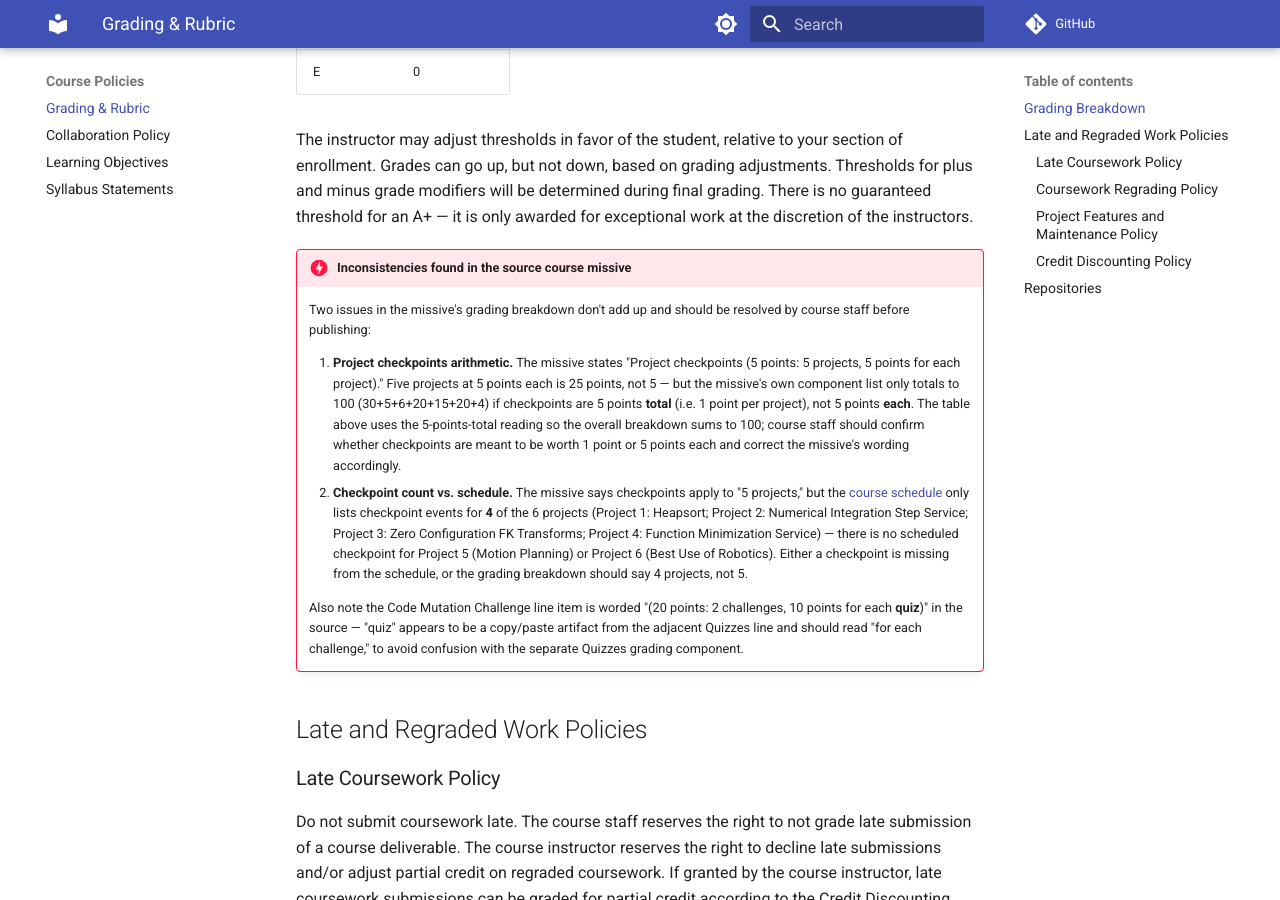
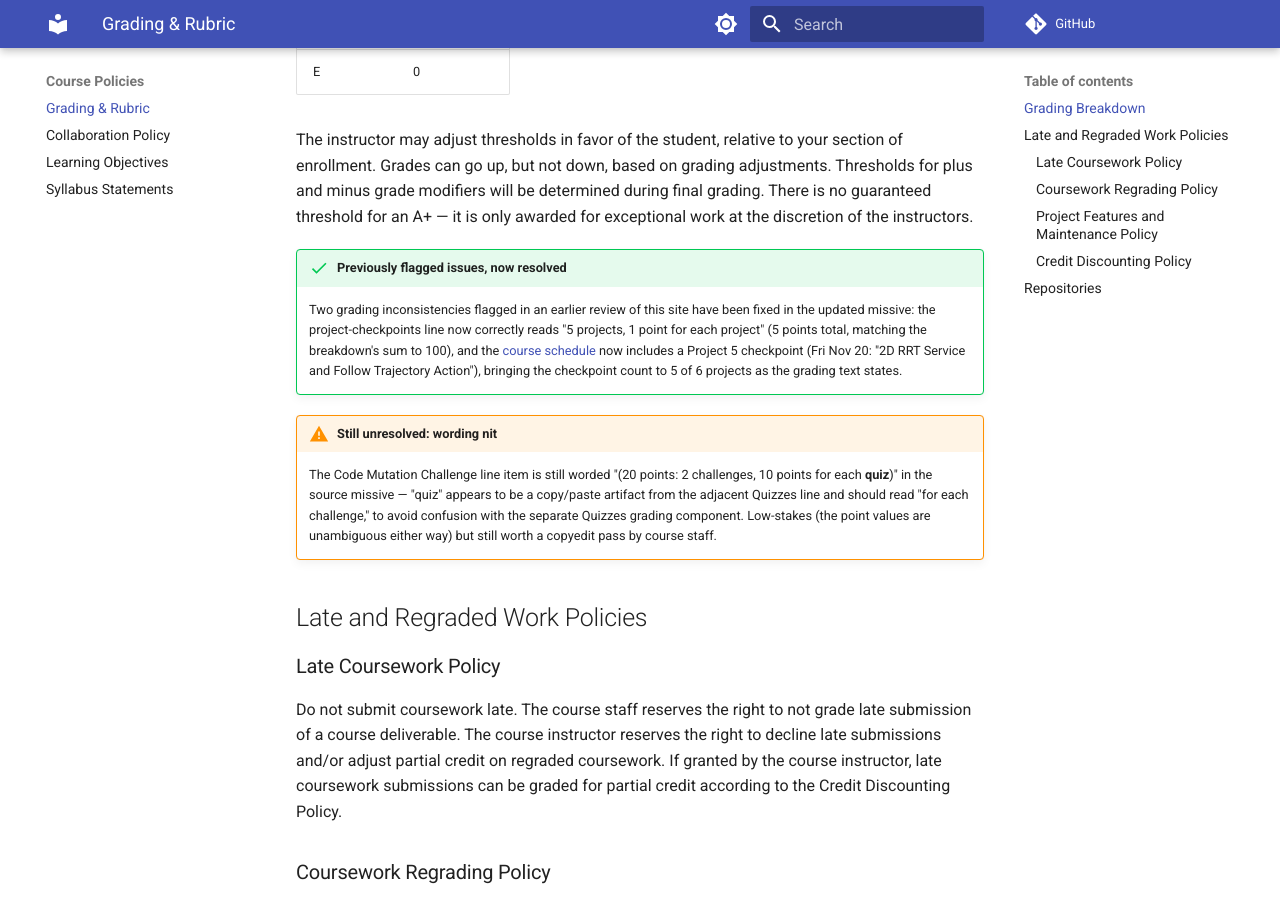
Before and after one commit to autorob/autorob.github.io, an MkDocs documentation site: the page built from docs/policies/grading.md, in a window 1280 px wide and 900 px high, scrolled down 1586 px. Built offline with MkDocs 1.6.1 and Material for MkDocs 9.7.7, drawn with Linux system fonts in a browser that asks for light colours; comment, search, counter and statistics services are not loaded; some of the changed text lies outside the part shown.

Commit message:
Sync site with corrected Fall 2026 missive/schedule
The course missive and schedule were updated to fix issues flagged in the
previous review:
- Meeting location: now consistently EECS 1500 / Chrysler 151 (only a
  trivial "15000" typo remains in the missive's own TOC preview).
- Grading: "Project checkpoints" now correctly reads 1 point/project (5
  total), and the schedule gained a Project 5 checkpoint (Fri Nov 20),
  matching the "5 projects" the grading text describes.
- CAPS and UHS now have distinct phone numbers again (CAPS 734-764-8312,
  UHS 734-764-8320), resolving the crisis-line duplication.

Updates docs/index.md, docs/schedule.md, docs/policies/grading.md, and
docs/policies/syllabus-statements.md to reflect the fixes, replacing the
"danger" inconsistency callouts with "resolved" notes, and adds the missing
Nov 20 checkpoint plus explicit dates for several previously-undated
optional schedule rows. One minor wording nit from the original review
(Code Mutation Challenge grading text still says "for each quiz" instead of
"for each challenge") remains unresolved and is still flagged.

```diff
--- a/docs/policies/grading.md
+++ b/docs/policies/grading.md
@@ -20,7 +20,7 @@ coursework deliverables:
 | Component | Points | Detail |
 | --- | --- | --- |
 | Projects | 30 | 6 projects, 5 points each |
-| Project checkpoints | 5 | 5 projects — see inconsistency note below |
+| Project checkpoints | 5 | 5 projects, 1 point each |
 | Quizzes | 6 | 2 quizzes, 3 points each |
 | Code Mutation Challenge | 20 | 2 challenges, 10 points each |
 | Midterm exam | 15 | |
@@ -51,29 +51,20 @@ enrollment. Grades can go up, but not down, based on grading adjustments. Thresh
 minus grade modifiers will be determined during final grading. There is no guaranteed threshold
 for an A+ — it is only awarded for exceptional work at the discretion of the instructors.
 
-!!! danger "Inconsistencies found in the source course missive"
-    Two issues in the missive's grading breakdown don't add up and should be resolved by course
-    staff before publishing:
+!!! success "Previously flagged issues, now resolved"
+    Two grading inconsistencies flagged in an earlier review of this site have been fixed in the
+    updated missive: the project-checkpoints line now correctly reads "5 projects, 1 point for
+    each project" (5 points total, matching the breakdown's sum to 100), and the
+    [course schedule](../schedule.md) now includes a Project 5 checkpoint (Fri Nov 20: "2D RRT
+    Service and Follow Trajectory Action"), bringing the checkpoint count to 5 of 6 projects as
+    the grading text states.
 
-    1. **Project checkpoints arithmetic.** The missive states "Project checkpoints (5 points: 5
-       projects, 5 points for each project)." Five projects at 5 points each is 25 points, not
-       5 — but the missive's own component list only totals to 100 (30+5+6+20+15+20+4) if
-       checkpoints are 5 points **total** (i.e. 1 point per project), not 5 points **each**. The
-       table above uses the 5-points-total reading so the overall breakdown sums to 100; course
-       staff should confirm whether checkpoints are meant to be worth 1 point or 5 points each
-       and correct the missive's wording accordingly.
-    2. **Checkpoint count vs. schedule.** The missive says checkpoints apply to "5 projects," but
-       the [course schedule](../schedule.md) only lists checkpoint events for **4** of the 6
-       projects (Project 1: Heapsort; Project 2: Numerical Integration Step Service; Project 3:
-       Zero Configuration FK Transforms; Project 4: Function Minimization Service) — there is no
-       scheduled checkpoint for Project 5 (Motion Planning) or Project 6 (Best Use of Robotics).
-       Either a checkpoint is missing from the schedule, or the grading breakdown should say 4
-       projects, not 5.
-
-    Also note the Code Mutation Challenge line item is worded "(20 points: 2 challenges, 10
-    points for each **quiz**)" in the source — "quiz" appears to be a copy/paste artifact from
+!!! warning "Still unresolved: wording nit"
+    The Code Mutation Challenge line item is still worded "(20 points: 2 challenges, 10 points
+    for each **quiz**)" in the source missive — "quiz" appears to be a copy/paste artifact from
     the adjacent Quizzes line and should read "for each challenge," to avoid confusion with the
-    separate Quizzes grading component.
+    separate Quizzes grading component. Low-stakes (the point values are unambiguous either way)
+    but still worth a copyedit pass by course staff.
 
 ## Late and Regraded Work Policies
 
```
Also changed, not shown: docs/index.md (+5 -13 lines), docs/policies/syllabus-statements.md (+7 -15 lines), docs/schedule.md (+11 -13 lines).
